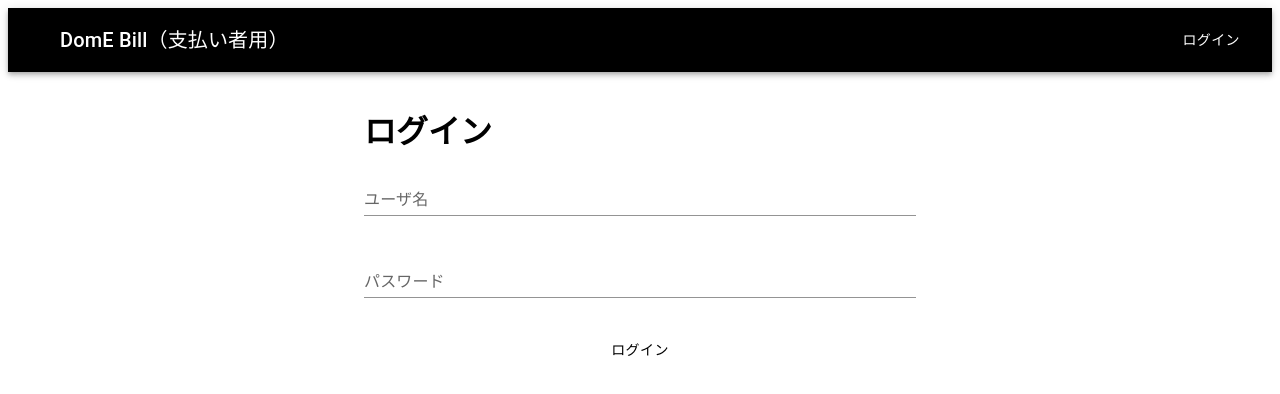
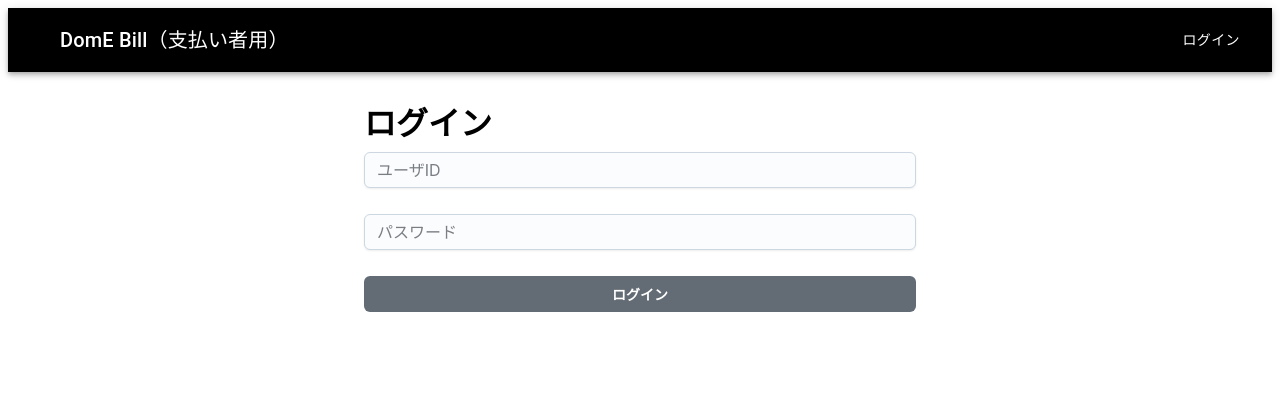
Before and after one commit to KHashimoto3/ApartmentBillingPortal, a React (Vite) app in the folder react-front/: page / in a window 1280 px wide. Shown: the top 394 px of the page. Built offline with nearby package versions, Linux system fonts and the light colour scheme.

Commit message:
joy uiを導入し、ユーザ側のフォームを変更した。

```diff
--- a/react-front/package.json
+++ b/react-front/package.json
@@ -12,7 +12,9 @@
   "dependencies": {
     "@emotion/react": "^11.11.1",
     "@emotion/styled": "^11.11.0",
+    "@fontsource/inter": "^5.0.8",
     "@mui/icons-material": "^5.14.3",
+    "@mui/joy": "^5.0.0-beta.2",
     "@mui/material": "^5.14.5",
     "react": "^18.2.0",
     "react-dom": "^18.2.0",
--- a/react-front/src/components/user/LoginForm.tsx
+++ b/react-front/src/components/user/LoginForm.tsx
@@ -1,67 +1,54 @@
-import { useContext } from 'react';
+import { useContext, useState } from 'react';
 import { LoginFlagContext } from '../providers/LoginFlagProvider';
 
 import Container from '@mui/material/Container';
 import Stack from '@mui/material/Stack';
 
-import TextField from '@mui/material/TextField';
-import Button from '@mui/material/Button';
-
-//フォームの処理
-import { useForm } from 'react-hook-form';
-import { createTheme } from '@mui/material';
-import { ThemeProvider } from '@emotion/react';
-
-type FormValues = {
-  userId: string;
-  password: string;
-};
+//import TextField from '@mui/material/TextField';
+//import Button from '@mui/material/Button';
+import { Input, Button } from '@mui/joy';
 
 export const LoginForm = () => {
   const { setLoginFlag } = useContext(LoginFlagContext);
 
-  const { register, handleSubmit } = useForm<FormValues>();
-  const onSubmit = handleSubmit((data) => {
-    if (data.userId === 'test' && data.password === '1234') {
+  const [userId, setUserId] = useState<string>('');
+  const [password, setPassword] = useState<string>('');
+
+  const onSubmit = () => {
+    if (userId === 'test' && password === '1234') {
       setLoginFlag(true);
     }
-  });
+  };
 
-  const loginTheme = createTheme({
+  /*const loginTheme = createTheme({
     palette: {
       mode: 'light',
       primary: {
         main: '#000',
       },
     },
-  });
+  });*/
 
   return (
     <Container maxWidth="sm">
-      <form onSubmit={onSubmit}>
-        <ThemeProvider theme={loginTheme}>
-          <Stack spacing={2}>
+      <form>
+        <Stack spacing={1}>
           <br></br>
           <h1>ログイン</h1>
-            <TextField
-              {...register('userId')}
-              id="standard-basic"
-              label="ユーザ名"
-              variant="standard"
+          <Input
+            placeholder="ユーザID"
+            onChange={(event) => setUserId(event.target.value)}
           />
           <br />
-            <TextField
-              {...register('password')}
-              id="standard-password-input"
-              label="パスワード"
-              type="password"
-              autoComplete="current-password"
-              variant="standard"
+          <Input
+            placeholder="パスワード"
+            onChange={(event) => setPassword(event.target.value)}
           />
           <br />
-            <Button type="submit">ログイン</Button>
+          <Button color="neutral" onClick={onSubmit} variant="solid">
+            ログイン
+          </Button>
         </Stack>
-        </ThemeProvider>
       </form>
     </Container>
   );
```
Also changed, not shown: 1 other file (tests, documents, lock files or other folders). Lines whose indentation alone changed are shown as unchanged.
